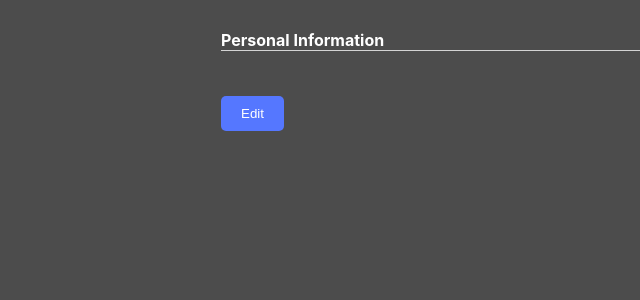
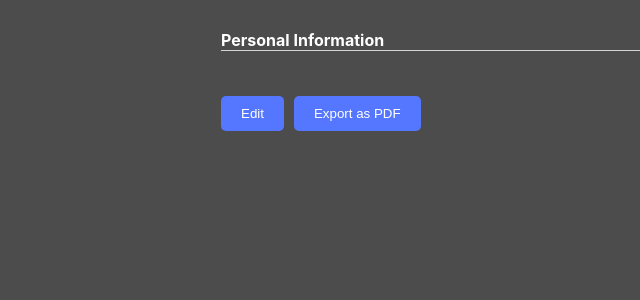
Before and after one commit to lkYu92393/odin-project-cv-application, a React (Create React App) app: page / in a window 1280 px wide. Both pictures are taken after a click on the button "Preview". Shown: the top 300 px of the page, without its empty margins (19-659 px from the left). Built offline with nearby package versions, Linux system fonts and the light colour scheme.

Commit message:
add convert to pdf function

```diff
--- a/package.json
+++ b/package.json
@@ -6,7 +6,7 @@
     "@testing-library/jest-dom": "^5.16.5",
     "@testing-library/react": "^13.4.0",
     "@testing-library/user-event": "^13.5.0",
-    "pdfjs-dist": "^3.7.107",
+    "html-to-pdf-js": "^0.9.3",
     "react": "^18.2.0",
     "react-dom": "^18.2.0",
     "react-scripts": "5.0.1",
--- a/src/feature/CVgenerator/CVgenerator.js
+++ b/src/feature/CVgenerator/CVgenerator.js
@@ -1,4 +1,5 @@
 import React, { Component } from 'react';
+import html2pdf from 'html-to-pdf-js';
 
 import Header from "../../components/header/Header";
 import { PersonalInformation, initPersonalInformation, Education, initEducation, WorkExperience, initWorkExperience, Skill, initSkill } from './components/index';
@@ -48,12 +49,22 @@ class CVgenerator extends Component {
         })
     }
 
+    generatePDF = (event) => {
+        event.preventDefault();
+        const printElem = document.getElementById("element-to-print");
+        let options = {
+            margin: 1,
+            filename: `cv_${new Date().toLocaleDateString("en-UK").replaceAll("/","")}`
+        };
+        html2pdf().set(options).from(printElem).save();
+    }
+
     render() {
         return (
             <div>
                 {this.state.preview ? null : <Header />}
                 <div className="main">
-                    <div>
+                    <div id="element-to-print">
                         <PersonalInformation setPersonalInformation={(value) => { this.setStateCallback("personalInformation", value) }} data={this.state.personalInformation} isPreview={this.state.preview} />
                         <Education setEducation={(value) => { this.setStateCallback("education", value) }} data={this.state.education} isPreview={this.state.preview} />
                         <WorkExperience setWorkExperience={(value) => { this.setStateCallback("workExperience", value) }} data={this.state.workExperience} isPreview={this.state.preview} />
@@ -63,6 +74,7 @@ class CVgenerator extends Component {
                         <button onClick={this.changePreview}>{this.state.preview ? "Edit" : "Preview"}</button>
                         {this.state.preview ? null : <button onClick={this.clearAll}>Clear All</button>}
                         {this.state.preview ? null : <button onClick={this.saveData}>Save</button>}
+                        {this.state.preview ? <button onClick={this.generatePDF}>Export as PDF</button> : null}
                     </div>
                 </div>
             </div>
```
Also changed, not shown: 1 other file (tests, documents, lock files or other folders).
